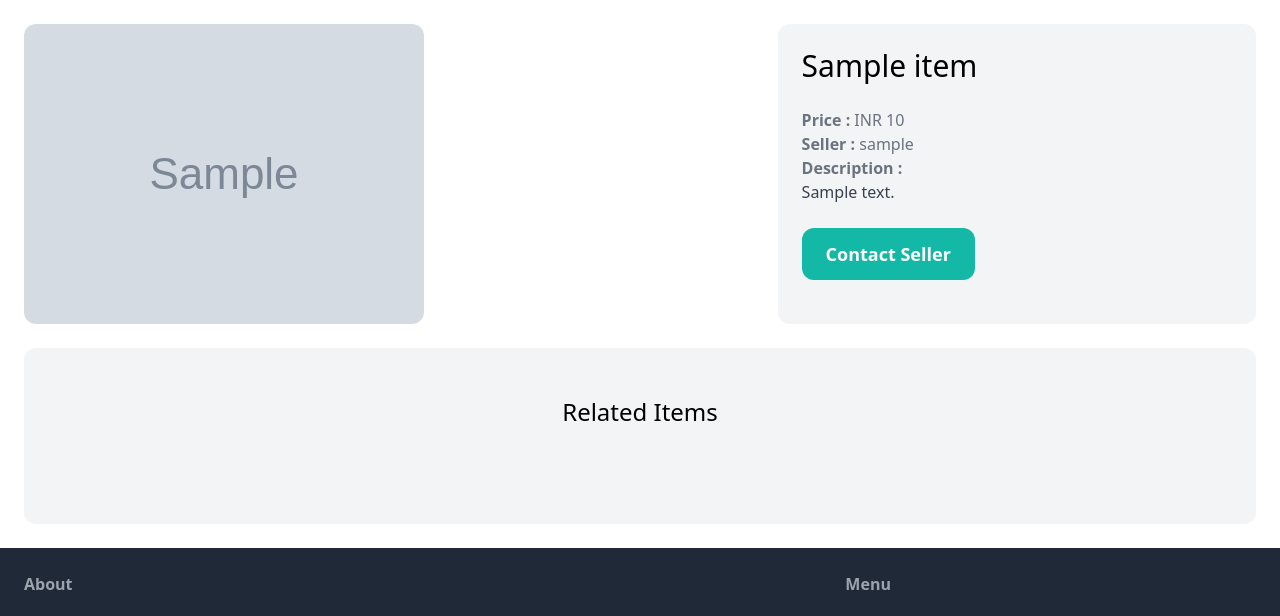
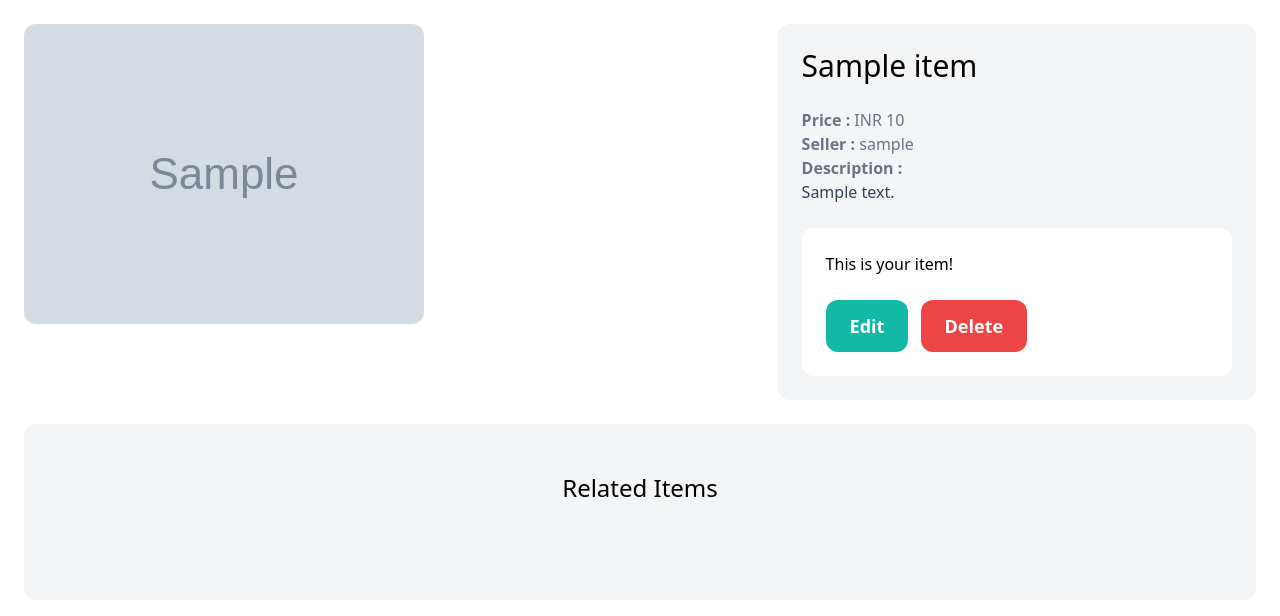
Before and after one commit to alokshandilya/marketplace, a Django app: page /items/1/ in a window 1280 px wide. Shown: the part 77-693 px from the top of the page. Run offline with Django 5.2, Linux system fonts and the light colour scheme; a user stored in the database is signed in; tables that the repository leaves empty hold one stand-in row (values such as "Sample post"); grey boxes marked "Sample" are stand-in pictures; some libraries are stand-ins or nearby versions.

Commit message:
feat: add `edit` and `delete` views for user's edits instead of `contact seller`

```diff
--- a/mysite/dashboard/views.py
+++ b/mysite/dashboard/views.py
@@ -1,5 +1,5 @@
 from django.contrib.auth.decorators import login_required
-from django.shortcuts import render
+from django.shortcuts import get_object_or_404, render
 
 from item.models import Item
 
--- a/mysite/item/forms.py
+++ b/mysite/item/forms.py
@@ -45,3 +45,32 @@ class NewItemForm(forms.ModelForm):
                 }
             ),
         }
+
+
+class EditItemForm(forms.ModelForm):
+    class Meta:
+        model = Item
+        fields = ("name", "description", "price", "image", "is_sold")
+
+        widgets = {
+            "name": forms.TextInput(
+                attrs={
+                    "class": INPUT_CLASSES,
+                }
+            ),
+            "description": forms.Textarea(
+                attrs={
+                    "class": INPUT_CLASSES,
+                }
+            ),
+            "price": forms.NumberInput(
+                attrs={
+                    "class": INPUT_CLASSES,
+                }
+            ),
+            "image": forms.FileInput(
+                attrs={
+                    "class": INPUT_CLASSES,
+                }
+            ),
+        }
--- a/mysite/item/templates/item/detail.html
+++ b/mysite/item/templates/item/detail.html
@@ -23,7 +23,15 @@
         </p>
       {% endif %}
 
-      <a href="#" class="inline-block mt-6 px-6 py-3 text-lg font-semibold bg-teal-500 text-white hover:bg-teal-700 rounded-xl">Contact Seller</a>
+      {% if request.user == item.created_by %}
+        <div class="mt-6 p-6 bg-white rounded-xl">
+          <p>This is your item!</p>
+          <a href="{% url 'item:edit' item.id %}" class="inline-block mt-6 mr-2 px-6 py-3 text-lg font-semibold bg-teal-500 text-white hover:bg-teal-700 rounded-xl">Edit</a>
+          <a href="{% url 'item:delete' item.id %}" class="inline-block mt-6 px-6 py-3 text-lg font-semibold bg-red-500 text-white hover:bg-red-700 rounded-xl">Delete</a>
+        </div>
+      {% else %}
+        <a href="#" class="inline-block mt-6 px-6 py-3 text-lg font-semibold bg-teal-500 text-white hover:bg-teal-700 rounded-xl">Contact Seller</a>
+      {% endif %}
     </div>
   </div>
 
--- a/mysite/item/urls.py
+++ b/mysite/item/urls.py
@@ -1,9 +1,11 @@
-from django.urls import path, include
-from .views import detail, new
+from django.urls import path
+from .views import detail, new, edit, delete
 
 app_name = "item"
 
 urlpatterns = [
     path("new/", new, name="new"),
     path("<int:pk>/", detail, name="detail"),
+    path("<int:pk>/edit/", edit, name="edit"),
+    path("<int:pk>/delete/", delete, name="delete"),
 ]
--- a/mysite/item/views.py
+++ b/mysite/item/views.py
@@ -1,6 +1,6 @@
 from django.contrib.auth.decorators import login_required
 from django.shortcuts import get_object_or_404, redirect, render
-from .forms import NewItemForm
+from .forms import EditItemForm, NewItemForm
 from .models import Item
 
 
@@ -28,3 +28,26 @@ def new(request):
         form = NewItemForm()
 
     return render(request, "item/form.html", {"form": form, "title": "New Item"})
+
+
+@login_required
+def delete(request, pk):
+    item = get_object_or_404(Item, pk=pk, created_by=request.user)
+    item.delete()
+
+    return redirect("dashboard:index")
+
+
+@login_required
+def edit(request, pk):
+    item = get_object_or_404(Item, pk=pk, created_by=request.user)
+    if request.method == "POST":
+        form = EditItemForm(request.POST, request.FILES, instance=item)
+
+        if form.is_valid():
+            form.save()
+            return redirect("item:detail", pk=item.id)
+    else:
+        form = EditItemForm(instance=item)
+
+    return render(request, "item/form.html", {"form": form, "title": "Edit Item"})
```
